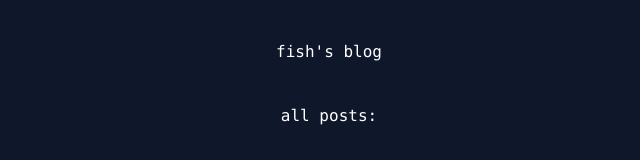
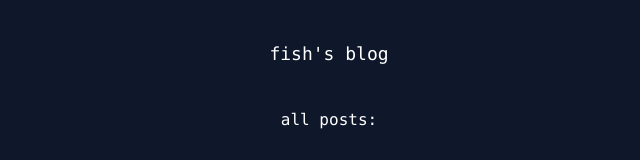
Before and after one commit to rpxs/blog-v2, a Next.js app: page / in a window 1280 px wide. Shown: the top 160 px of the page, without its empty margins (311-951 px from the left). Built offline with nearby package versions, Linux system fonts and the light colour scheme.

Commit message:
heading change

```diff
--- a/pages/index.js
+++ b/pages/index.js
@@ -6,7 +6,7 @@ export const config = {
 export default function Home() {
   return (
     <div className="flex flex-col bg-slate-900 font-mono text-white min-h-screen items-center">
-      <p className="my-10">fish&apos;s blog</p>
+      <p className="my-10 text-lg">fish&apos;s blog</p>
       <p className="mb-10 text-white">all posts: </p>
       <ul className="list-disc">
         {posts.map((post) => (
```
